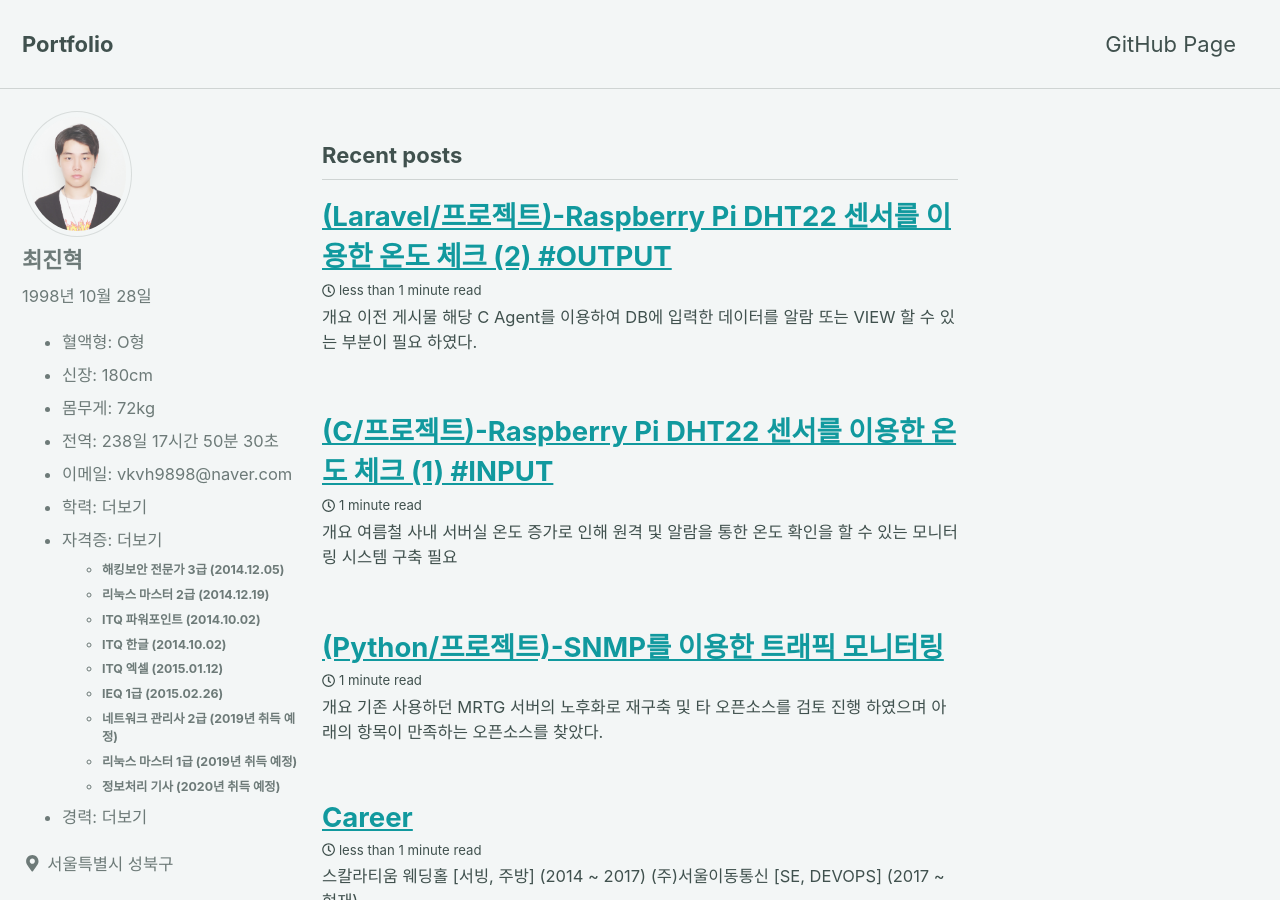
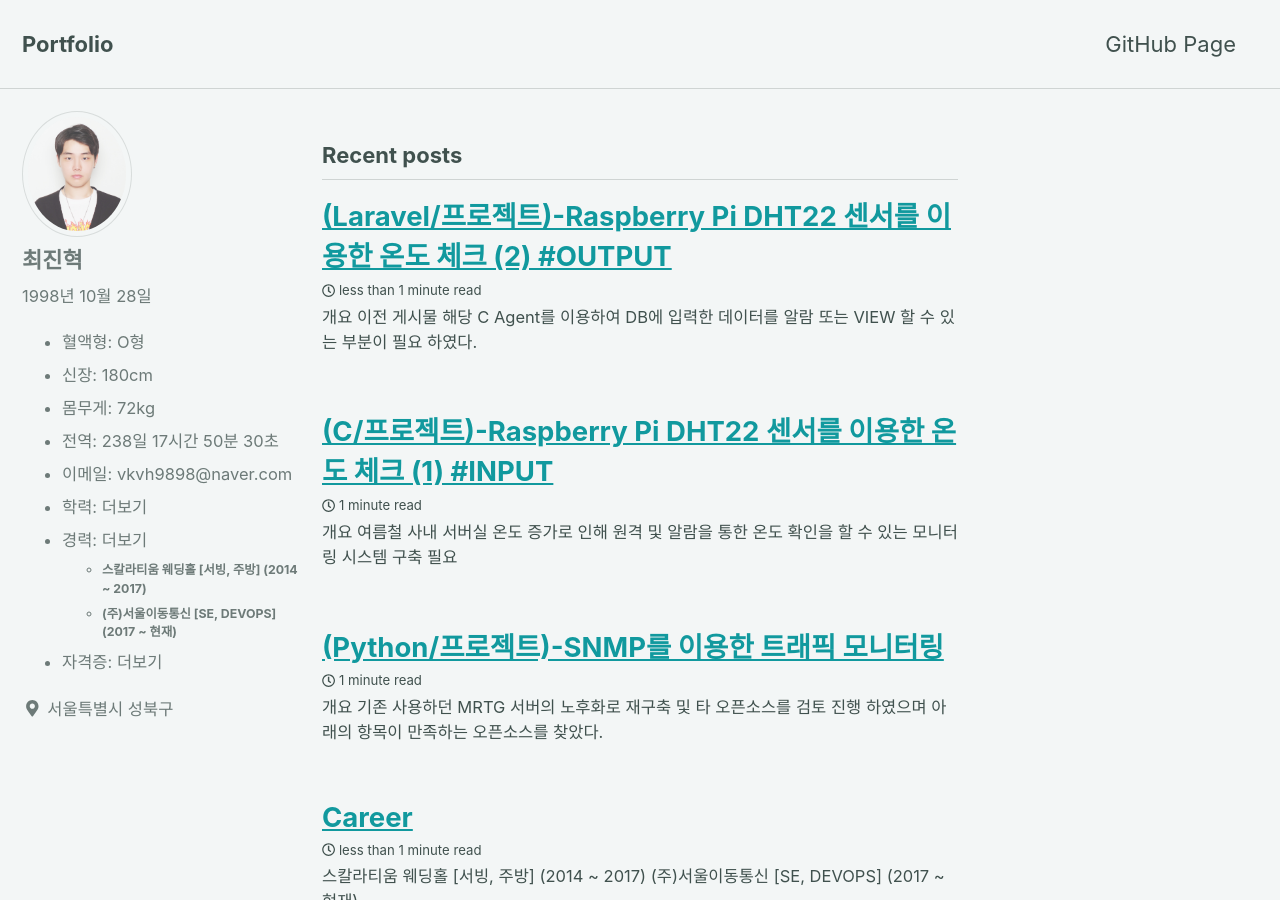
Before and after one commit to Tosi123/Tosi123.github.io, a Jekyll site: the page built from index.html, in a window 1280 px wide and 900 px high. Built offline with Jekyll 4.4.1, drawn with Linux system fonts in a browser that asks for light colours; cached includes are drawn as plain includes; nearby versions of some CDN libraries; the list of posts is cut into pages by our own code.

Commit message:
Update author-profile.html

```diff
--- a/_includes/author-profile.html
+++ b/_includes/author-profile.html
@@ -52,7 +52,14 @@
                 <li><strong>학점은행제 학사과정 졸업 예정 (2017 ~ 2020)</strong></li>
             </ul>
         </li>
-	   <li class="menu">
+		<li class="menu">
+			<a>경력: 더보기</a>
+            <ul class="hide">
+                <li><strong>스칼라티움 웨딩홀 [서빙, 주방] (2014 ~ 2017)</strong></li>
+                <li><strong>(주)서울이동통신 [SE, DEVOPS] (2017 ~ 현재)</strong></li>
+            </ul>
+        </li>
+		<li class="menu">
 			<a>자격증: 더보기</a>
             <ul class="hide">
                 <li><strong>해킹보안 전문가 3급 (2014.12.05)</strong></li>
@@ -64,13 +71,6 @@
                 <li><strong>네트워크 관리사 2급 (2019년 취득 예정)</strong></li>
                 <li><strong>리눅스 마스터 1급 (2019년 취득 예정)</strong></li>
 				<li><strong>정보처리 기사 (2020년 취득 예정)</strong></li>
-            </ul>
-        </li>
-		<li class="menu">
-			<a>경력: 더보기</a>
-            <ul class="hide">
-                <li><strong>스칼라티움 웨딩홀 [서빙, 주방] (2014 ~ 2017)</strong></li>
-                <li><strong>(주)서울이동통신 [SE, DEVOPS] (2017 ~ 현재)</strong></li>
             </ul>
         </li>
     </ul>
```
